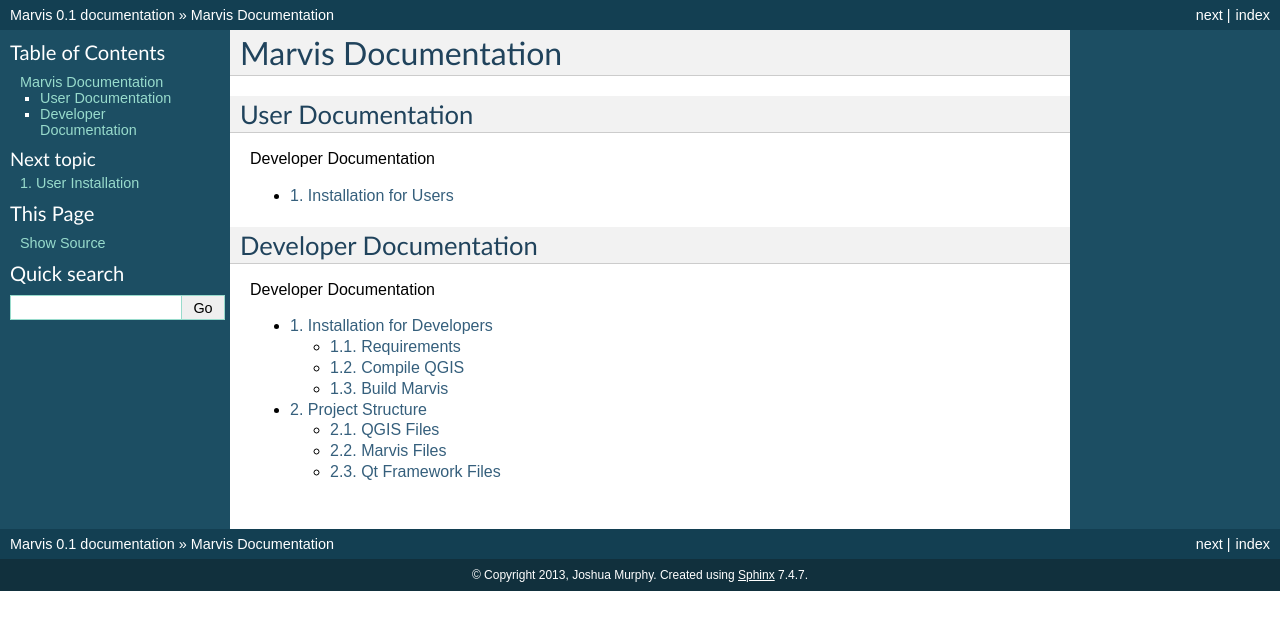
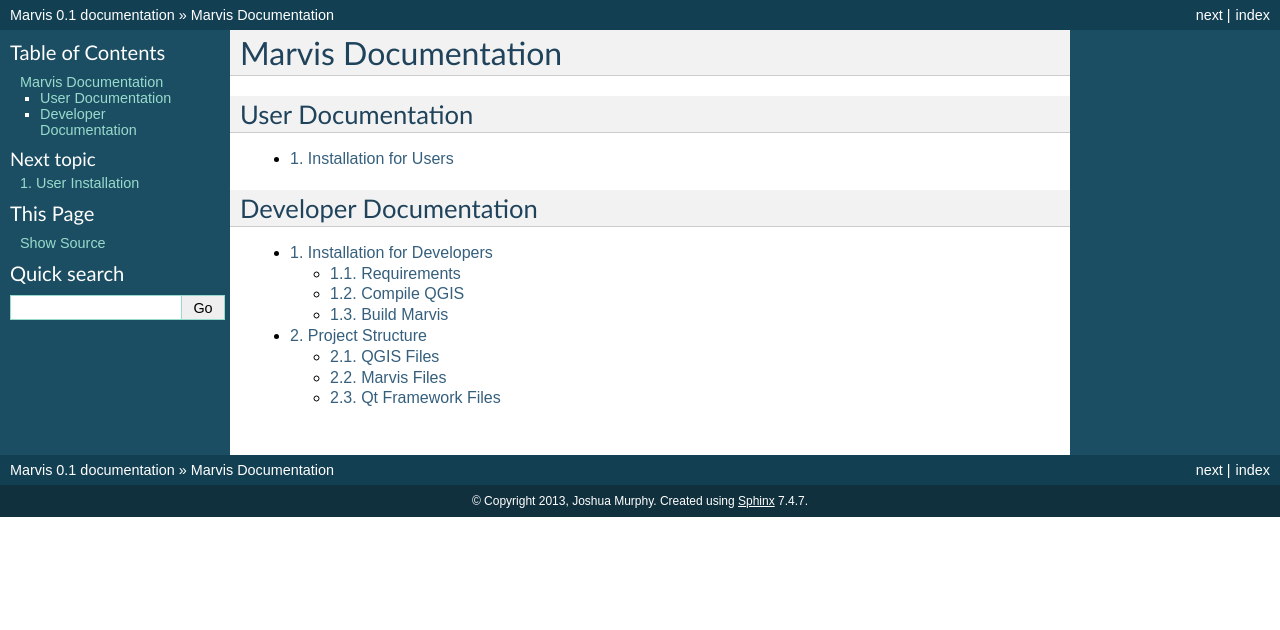
Before and after one commit to ranguli/marvis, a Sphinx documentation site: the page built from help/source/index.rst, in a window 1280 px wide. Shown: the top 630 px of the page. Built offline with Sphinx 7.4.7, drawn with Linux system fonts in a browser that asks for light colours; formulas are drawn with MathJax 3.

Commit message:
Update index.rst

```diff
--- a/help/source/index.rst
+++ b/help/source/index.rst
@@ -11,7 +11,6 @@
 .. toctree::
    :maxdepth: 2
    :numbered:
-   :caption: Developer Documentation
 
    Installation for Users <user/installation>
 
@@ -20,7 +19,6 @@
 .. toctree::
    :maxdepth: 2
    :numbered:
-   :caption: Developer Documentation
 
    Installation for Developers <installation>
    Project Structure <project_structure>
```
